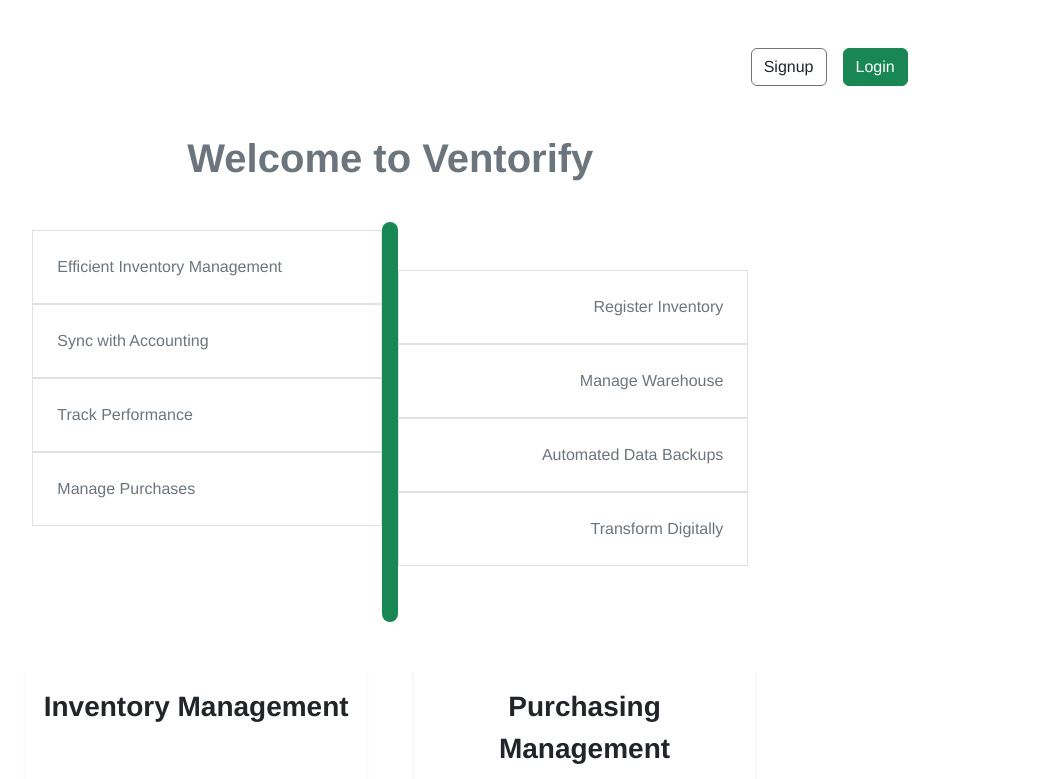
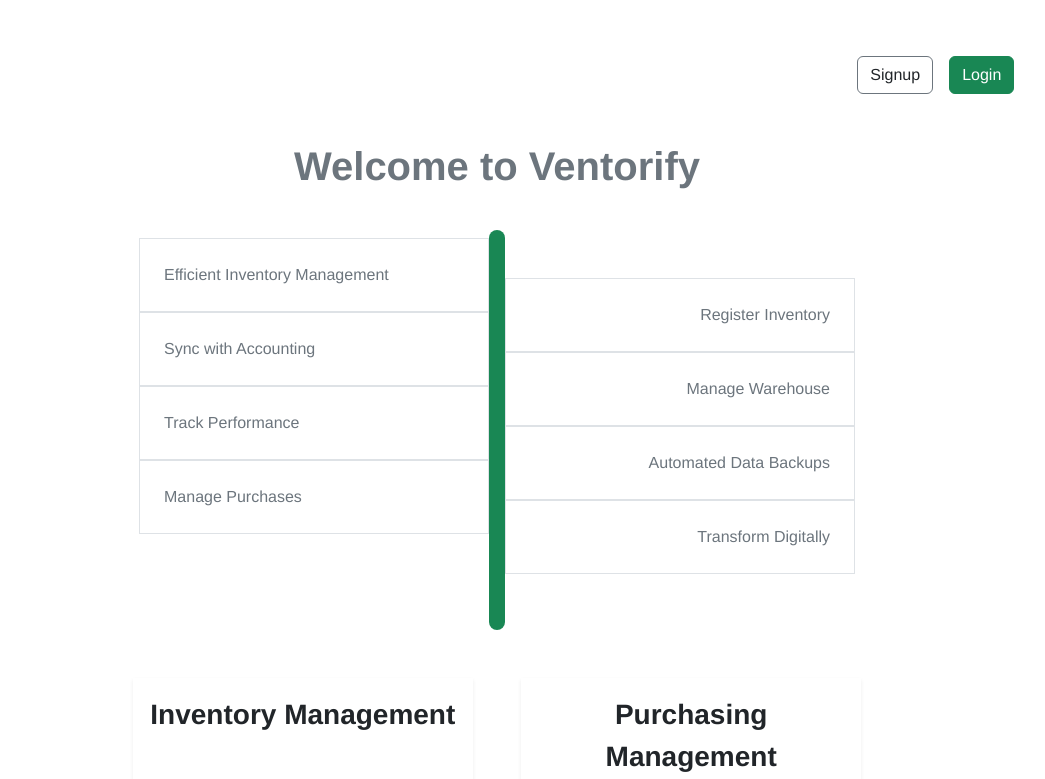
Before and after one commit to duzzisantos/ventorify-frontend, a React (Create React App) app: page / in a window 1280 px wide. Shown: the top 779 px of the page, without its empty margins (143-1188 px from the left). Built offline with nearby package versions, Linux system fonts and the light colour scheme; no server answers.

Commit message:
Layout cleanup

```diff
--- a/src/App.css
+++ b/src/App.css
@@ -125,7 +125,7 @@
   }
 
   .mobile-left-shift {
-    margin-left: 10px !important;
+    margin-left: 60px !important;
   }
 }
 
--- a/src/App.js
+++ b/src/App.js
@@ -43,7 +43,7 @@
     <div className="col-lg-12 App">
       {user && <Navigation />}
       <div
-        className={`col-lg-12 bg-white h-100 d-flex flex-lg-row major-wrapper pt-5`}
+        className={`col-lg-12 bg-white h-100 d-flex flex-lg-row justify-content-center major-wrapper pt-5`}
       >
         {user && (
           <SideBar
--- a/src/pages/LandingPage.jsx
+++ b/src/pages/LandingPage.jsx
@@ -8,7 +8,7 @@
   const [user] = useAuthState(auth);
 
   return (
-    <div>
+    <div className="py-2">
       {!user && (
         <div className="d-flex justify-content-end me-3 gap-3">
           <a
```
